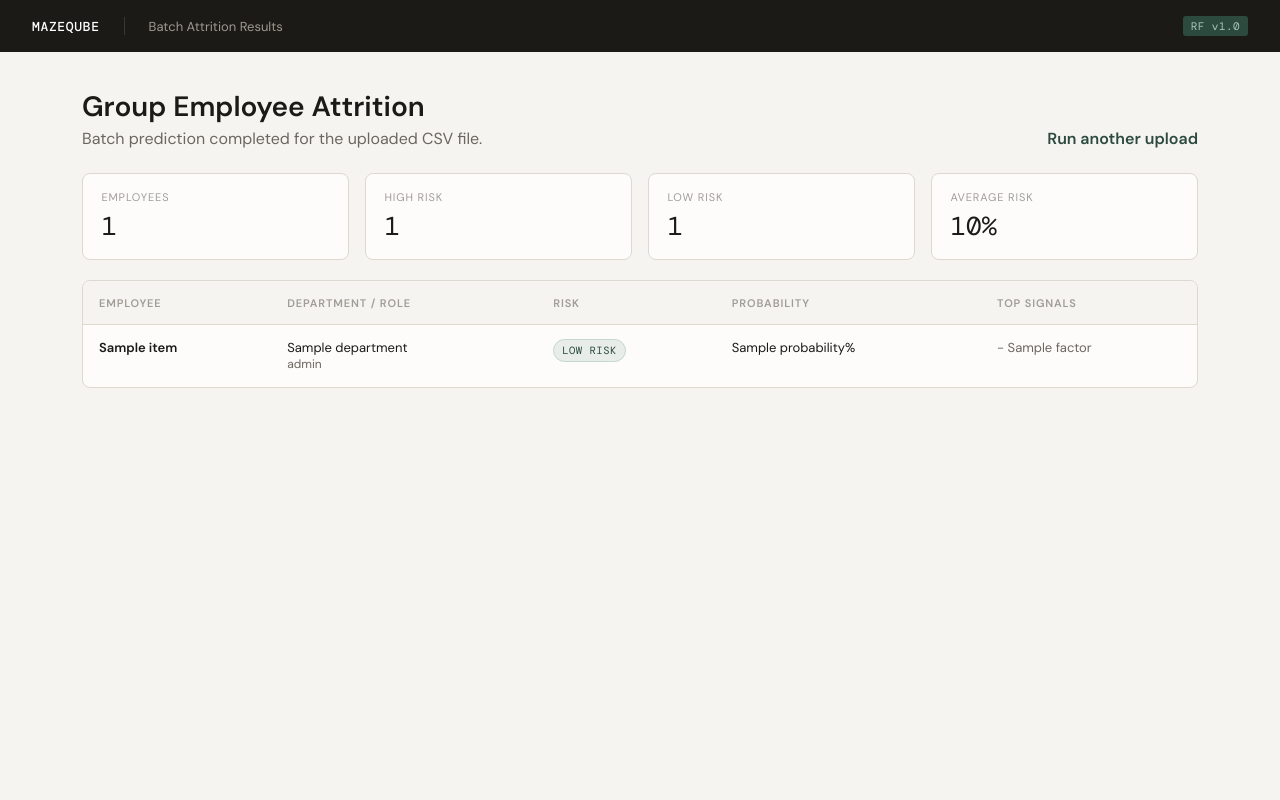
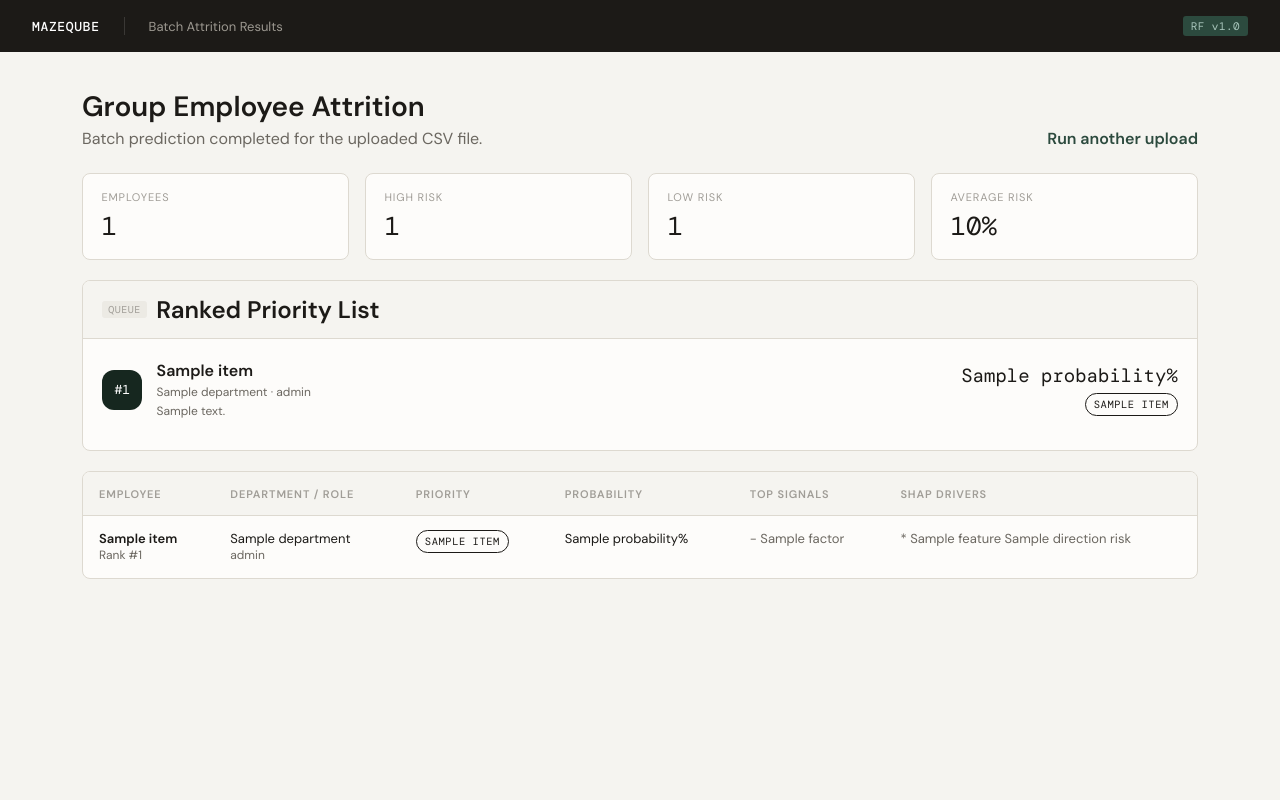
Before and after one commit to VaradHajare/employee-attrition-predictor, a Django app: template templates/predictor/batch_result.html in a window 1280 px wide. Run offline with Django 5.2, Linux system fonts and the light colour scheme; the template is opened without the code that fills it: most values are stand-ins (such as "Sample title", 1, 10 or a date in 2020); parts of the project's set-up code (start-up, migrations or seed data) failed here and were passed over.

Commit message:
Add ranked batch triage and SHAP explanations

```diff
--- a/requirements.txt
+++ b/requirements.txt
@@ -5,3 +5,4 @@ numpy>=1.24
 joblib>=1.3
 gunicorn>=21.0
 whitenoise>=6.6
+shap>=0.46
--- a/templates/predictor/batch_result.html
+++ b/templates/predictor/batch_result.html
@@ -18,6 +18,8 @@
       --accent-lt: #e8ede9;
       --warn: #7a3928;
       --warn-lt: #f5ece8;
+      --ok: #1e4d38;
+      --ok-lt: #eaf2ee;
     }
 
     * { box-sizing: border-box; margin: 0; padding: 0; }
@@ -46,11 +48,7 @@
     .page-header { display: flex; justify-content: space-between; align-items: flex-end; gap: 1rem; margin-bottom: 1.5rem; }
     .page-header h1 { font-size: 28px; line-height: 1.1; margin-bottom: 0.35rem; }
     .page-header p { color: var(--muted); }
-    .action-link {
-      color: var(--accent);
-      text-decoration: none;
-      font-weight: 600;
-    }
+    .action-link { color: var(--accent); text-decoration: none; font-weight: 600; }
     .action-link:hover { text-decoration: underline; }
 
     .summary-grid {
@@ -68,12 +66,58 @@
     .summary-label { font-size: 11px; color: var(--faint); text-transform: uppercase; letter-spacing: 0.08em; margin-bottom: 0.3rem; }
     .summary-value { font-family: 'DM Mono', monospace; font-size: 26px; }
 
-    .table-card {
+    .board, .table-card {
       background: var(--surface);
       border: 1px solid var(--border);
       border-radius: 8px;
       overflow: hidden;
+      margin-bottom: 1.25rem;
     }
+    .section-head {
+      display: flex;
+      align-items: center;
+      gap: 0.6rem;
+      padding: 0.8rem 1.2rem;
+      border-bottom: 1px solid var(--border);
+      background: var(--bg);
+    }
+    .section-tag {
+      font-family: 'DM Mono', monospace;
+      font-size: 10px;
+      color: var(--faint);
+      background: #eceae4;
+      padding: 2px 6px;
+      border-radius: 3px;
+      letter-spacing: 0.05em;
+    }
+    .priority-list { padding: 0.4rem 1.2rem 1rem; }
+    .priority-item {
+      display: grid;
+      grid-template-columns: auto 1fr auto;
+      gap: 0.9rem;
+      align-items: center;
+      padding: 0.95rem 0;
+      border-bottom: 1px solid var(--border);
+    }
+    .priority-item:last-child { border-bottom: none; }
+    .priority-rank {
+      width: 40px;
+      height: 40px;
+      border-radius: 12px;
+      background: #16271f;
+      color: #fff;
+      display: flex;
+      align-items: center;
+      justify-content: center;
+      font-family: 'DM Mono', monospace;
+      font-size: 13px;
+    }
+    .priority-title { font-weight: 600; margin-bottom: 0.15rem; }
+    .priority-sub { color: var(--muted); font-size: 12px; }
+    .priority-note { color: var(--muted); font-size: 12px; margin-top: 0.2rem; max-width: 360px; }
+    .priority-right { text-align: right; }
+    .priority-prob { font-family: 'DM Mono', monospace; font-size: 19px; margin-bottom: 0.25rem; }
+
     table { width: 100%; border-collapse: collapse; }
     th, td {
       padding: 0.9rem 1rem;
@@ -102,10 +146,12 @@
       text-transform: uppercase;
       letter-spacing: 0.05em;
     }
-    .pill.high { color: var(--warn); background: var(--warn-lt); border-color: #e0b8a8; }
-    .pill.low { color: var(--accent); background: var(--accent-lt); border-color: #c4d8ce; }
-    .risk-list { display: flex; flex-direction: column; gap: 0.25rem; color: var(--muted); }
+    .pill.critical, .pill.high { color: var(--warn); background: var(--warn-lt); border-color: #e0b8a8; }
+    .pill.medium { color: #8b6a17; background: #f8f0d7; border-color: #e7d7a8; }
+    .pill.low { color: var(--ok); background: var(--ok-lt); border-color: #a8c9b8; }
+    .risk-list, .shap-list { display: flex; flex-direction: column; gap: 0.25rem; color: var(--muted); }
     .risk-list span::before { content: "- "; }
+    .shap-list span::before { content: "* "; }
   </style>
 </head>
 <body>
@@ -147,15 +193,39 @@
     </div>
   </div>
 
+  <div class="board">
+    <div class="section-head">
+      <span class="section-tag">QUEUE</span>
+      <h2>Ranked Priority List</h2>
+    </div>
+    <div class="priority-list">
+      {% for item in top_priority %}
+      <div class="priority-item">
+        <div class="priority-rank">#{{ item.priority_rank }}</div>
+        <div>
+          <div class="priority-title">{{ item.employee_name }}</div>
+          <div class="priority-sub">{{ item.department }} · {{ item.job_role }}</div>
+          <div class="priority-note">{{ item.priority_note }}</div>
+        </div>
+        <div class="priority-right">
+          <div class="priority-prob">{{ item.probability }}%</div>
+          <span class="pill {{ item.priority_label|lower }}">{{ item.priority_label }}</span>
+        </div>
+      </div>
+      {% endfor %}
+    </div>
+  </div>
+
   <div class="table-card">
     <table>
       <thead>
         <tr>
           <th>Employee</th>
           <th>Department / Role</th>
-          <th>Risk</th>
+          <th>Priority</th>
           <th>Probability</th>
           <th>Top Signals</th>
+          <th>SHAP Drivers</th>
         </tr>
       </thead>
       <tbody>
@@ -163,15 +233,14 @@
         <tr>
           <td>
             <div class="employee-name">{{ item.employee_name }}</div>
+            <div class="employee-meta">Rank #{{ item.priority_rank }}</div>
           </td>
           <td>
             <div>{{ item.department }}</div>
             <div class="employee-meta">{{ item.job_role }}</div>
           </td>
           <td>
-            <span class="pill {% if item.will_leave %}high{% else %}low{% endif %}">
-              {% if item.will_leave %}High Risk{% else %}Low Risk{% endif %}
-            </span>
+            <span class="pill {{ item.priority_label|lower }}">{{ item.priority_label }}</span>
           </td>
           <td>{{ item.probability }}%</td>
           <td>
@@ -185,6 +254,19 @@
             <span class="employee-meta">No major risk signals detected.</span>
             {% endif %}
           </td>
+          <td>
+            {% if item.shap_highlights %}
+            <div class="shap-list">
+              {% for factor in item.shap_highlights %}
+              <span>{{ factor.feature }} {{ factor.direction }} risk</span>
+              {% endfor %}
+            </div>
+            {% elif item.shap_notice %}
+            <span class="employee-meta">{{ item.shap_notice }}</span>
+            {% else %}
+            <span class="employee-meta">No SHAP drivers available.</span>
+            {% endif %}
+          </td>
         </tr>
         {% endfor %}
       </tbody>
```
Also changed, not shown: predictor/views.py (+94 -3 lines), templates/predictor/result.html (+78 -0 lines).
